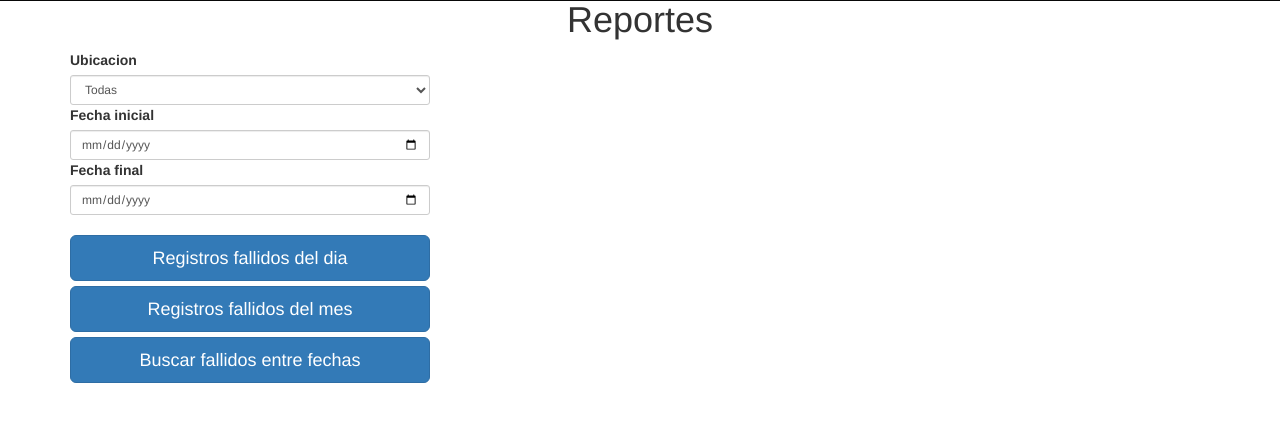
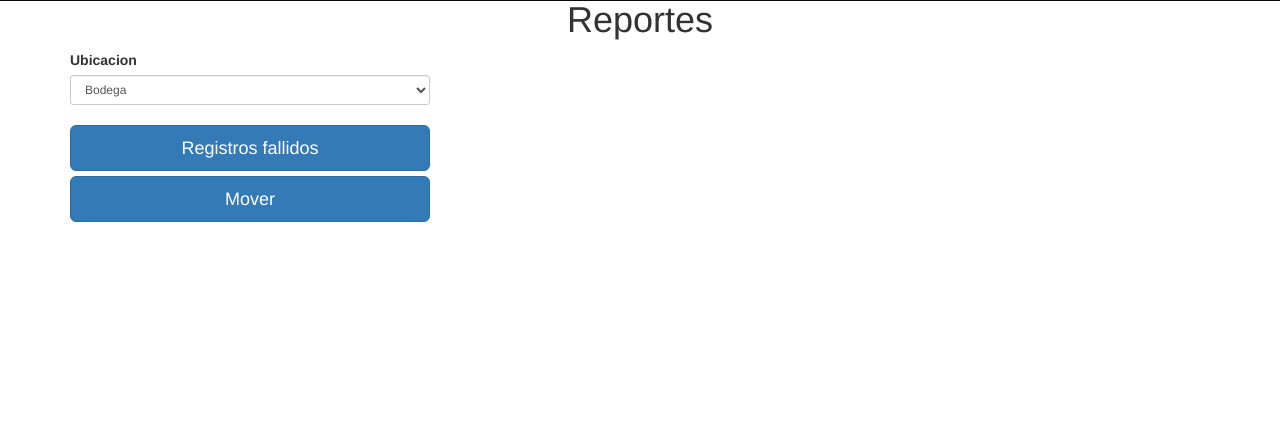
Before and after one commit to JeffreyLovelace/jauzled.com, a PHP site: page /Vistas/repfallidos.php in a window 1280 px wide. Shown: the part 80-502 px from the top of the page. Run offline with PHP 8.4, Linux system fonts and the light colour scheme; the visitor is signed in with stand-in values (Sample User, id 1); tables that the repository leaves empty or names only in its code hold one stand-in row (values such as "Sample post").

Commit message:
falta proceso mover en Fallido

```diff
--- a/Vistas/Top/tablaTop.php
+++ b/Vistas/Top/tablaTop.php
@@ -12,7 +12,7 @@
         if($_GET['dato']==1){
             $sql="select c.categoria, a.item, SUM(b.cantidad), a.imagen from producto a, detalleVentas b, categoria c, ventas d where d.id_venta=b.id_venta and a.id_producto=b.id_producto and c.id_categoria=a.id_categoria and month(d.fecha)=$mes group by(a.item) order by SUM(b.cantidad) DESC;";
         }else{
-            $sql="select c.categoria, a.item, SUM(b.cantidad) a.imagen from producto a, detalleVentas b, categoria c, ventas d where d.id_venta=b.id_venta and a.id_producto=b.id_producto and c.id_categoria=a.id_categoria and d.fecha BETWEEN '".$_GET['ini']."' AND '".$_GET['fin']."'  group by(a.item) order by SUM(b.cantidad) DESC;";
+            $sql="select c.categoria, a.item, SUM(b.cantidad), a.imagen from producto a, detalleVentas b, categoria c, ventas d where d.id_venta=b.id_venta and a.id_producto=b.id_producto and c.id_categoria=a.id_categoria and d.fecha BETWEEN '".$_GET['ini']."' AND '".$_GET['fin']."'  group by(a.item) order by SUM(b.cantidad) DESC;";
         }
         $result=mysqli_query($conexion,$sql);
 ?>
@@ -20,7 +20,7 @@
 <table class="table table-hover table-condensed table-bordered" style="text-align: center;">
 
 <tr>
-    <td>Categoria</td>
+    <td>Categoria </td>
     <td>Item</td>
     <td>Cantidad</td>
     <td>Foto</td>
--- a/Vistas/cambio.php
+++ b/Vistas/cambio.php
@@ -139,13 +139,11 @@
 
         $( "#btnCambiar" ).click(function() {
             datos=$('#frmCambioU').serialize();
-            console.log(datos);
             $.ajax({
                 type:"POST",
                 data:datos,
                 url:"../Procesos/Cambio/crearCambio.php",
                 success:function(r){
-                    console.log(r);
                     if(r==1){
                         location.reload();
                         alertify.success("Actualizado con exito :)");
--- a/Vistas/repfallidos.php
+++ b/Vistas/repfallidos.php
@@ -45,25 +45,16 @@
                             ?>
 
                         <?php if($_SESSION['privilegio']==1){?>
-                            <option value="Todas">Todas</option>
+                            <option value="Gerente">Bodega</option>
                         <?php } ?>
 
                         </select>
-                        <?php if($_SESSION['privilegio']==1){?>
-                            <label>Fecha inicial</label>
-                            <input type="date" id="fechaIni" name="fechaIni" class="form-control input-sm">
 
-                            <label>Fecha final</label>
-                            <input type="date" id="fechaFin" name="fechaFin" class="form-control input-sm">
-                        <?php } ?>
 
                         <br>
-                        <span class="btn btn-primary btn-lg btn-block" id="btnBuscarDia">Registros fallidos del dia</span>
-                        <span class="btn btn-primary btn-lg btn-block" id="btnBuscarMes">Registros fallidos del mes</span>
+                        <span class="btn btn-primary btn-lg btn-block" id="btnBuscarDia">Registros fallidos </span>
+                        <span class="btn btn-primary btn-lg btn-block" id="btnMover">Mover </span>
 
-                        <?php if($_SESSION['privilegio']==1){?>
-                            <span class="btn btn-primary btn-lg btn-block" id="btnBuscarFecha">Buscar fallidos entre fechas</span>
-                        <?php } ?>
                     </form>
                 </div>
 
@@ -79,15 +70,30 @@
     $(document).ready(function(){
 
         $('#btnBuscarDia').click(function(){
-            $('#tablaReporte').load("Reportes/tablafallidos.php?ubicacion="+$( "#ubicacion" ).val()+"&dato=1");
+            $('#tablaReporte').load("Reportes/tablafallidos.php?ubicacion="+$( "#ubicacion" ).val());
 		});
-        $('#btnBuscarMes').click(function(){
-            $('#tablaReporte').load("Reportes/tablafallidos.php?ubicacion="+$( "#ubicacion" ).val()+"&dato=2");
+        $('#btnMover').click(function(){
+            datos=$('#frmReporte').serialize();
+            console.log(datos);
+            alertify.confirm('¿Desea mover todos los fallidos', function(){
+                $.ajax({
+                    type:"POST",
+                    data:datos,
+                    url:"../Procesos/Fallidos/mover.php",
+                    success:function(r){
+                        console.log(r);
+                        if(r==1){
+                            $('#tablaCategoriaLoad').load("Colores/tablaColores.php");
+                            alertify.success("Eliminado con exito");
+                        }else{
+                            alertify.error("No se pudo eliminar");
+                        }
+                    }
+                });
+            }, function(){
+                alertify.error('Cancelo !')
+            });
 		});
-        $('#btnBuscarFecha').click(function(){
-            $('#tablaReporte').load("Reportes/tablafallidos.php?ini="+$( "#fechaIni" ).val()+"&fin="+$( "#fechaFin" ).val()+"&dato=3"+"&ubicacion="+$( "#ubicacion" ).val());
-		});
-
     });
 
 
```
Also changed, not shown: Procesos/Fallidos/mover.php (added, +11 -0 lines), Vistas/Reportes/tablafallidos.php (+3 -19 lines).
